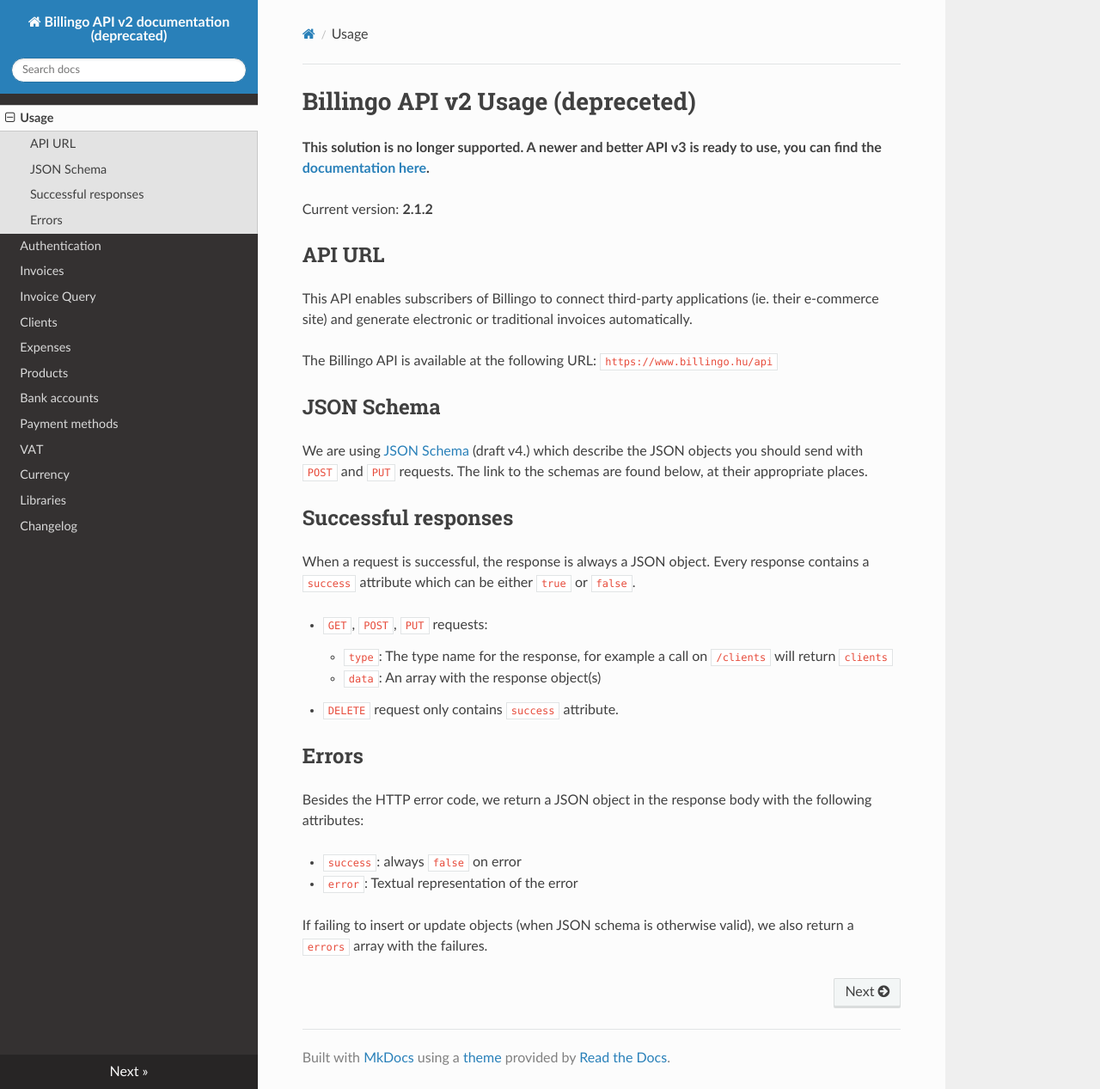
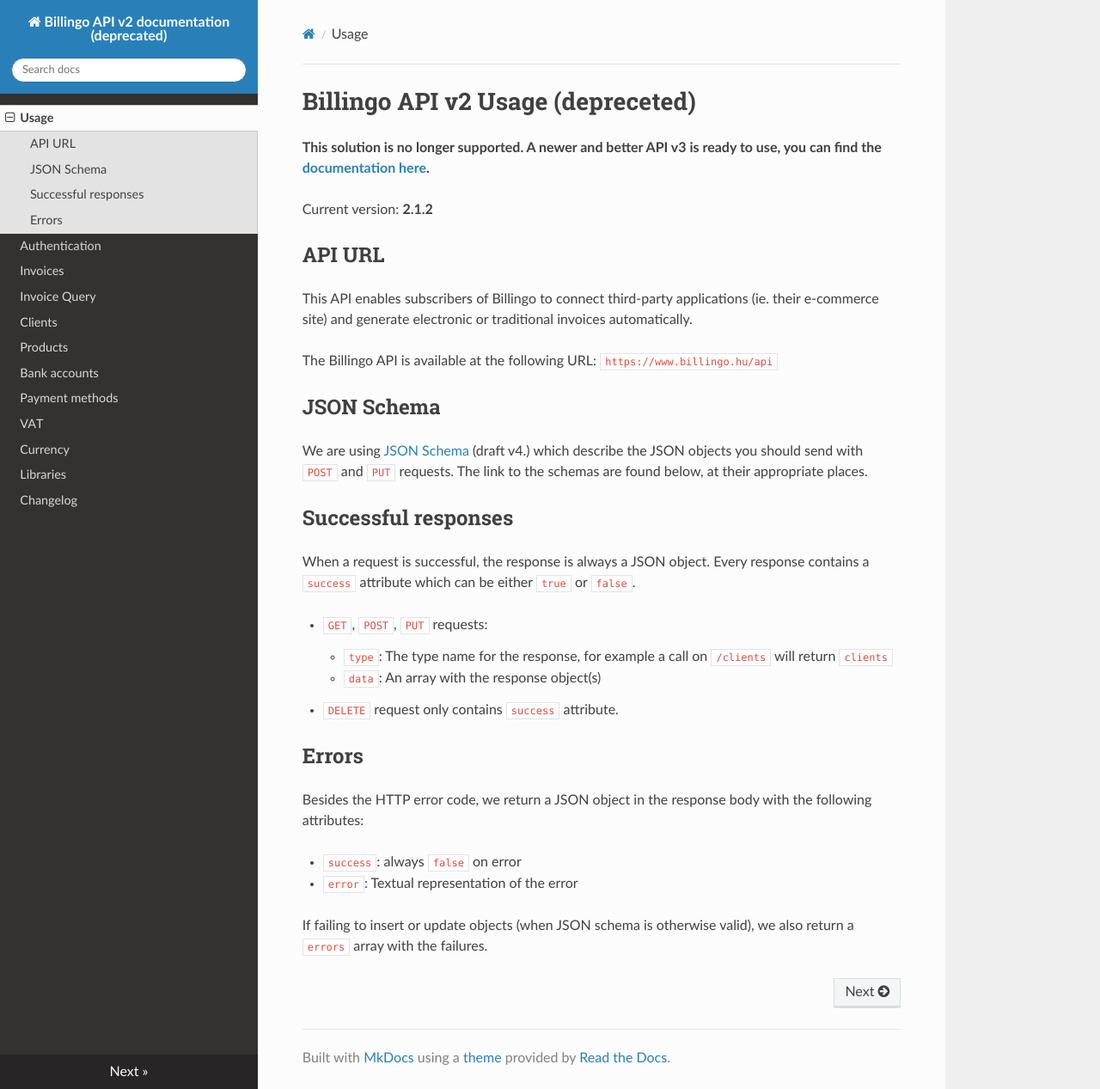
Before and after one commit to octonull/Billingo-API-docs, an MkDocs documentation site: the page built from docs/index.md, in a window 1280 px wide and 1267 px high. Shown: the whole window at 86% size. Built offline with MkDocs 1.6.1, drawn with Linux system fonts in a browser that asks for light colours; nearby versions of some CDN libraries; old or Windows-style settings are respelled for this version of MkDocs.

Commit message:
remove expenses

```diff
--- a/mkdocs.yml
+++ b/mkdocs.yml
@@ -6,7 +6,6 @@ pages:
   - Invoices: invoices.md
   - Invoice Query: query.md
   - Clients: clients.md
-  - Expenses: expenses.md
   - Products: products.md
   - Bank accounts: bank_accounts.md
   - Payment methods: payment_methods.md
```
